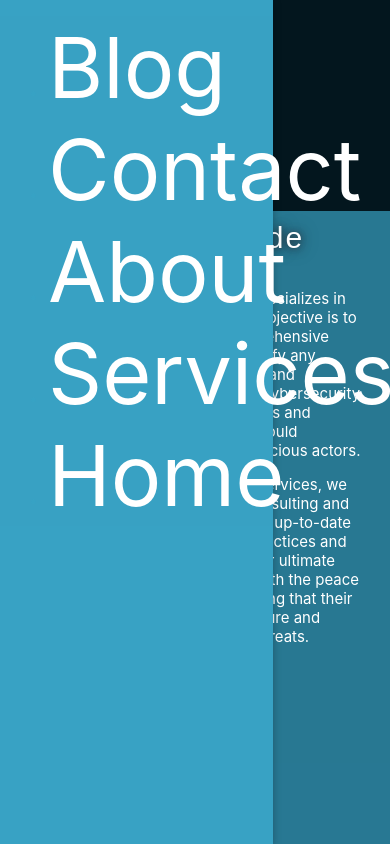
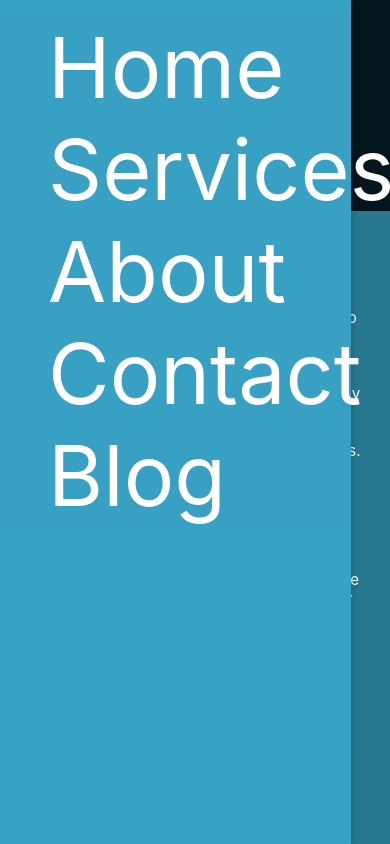
Before and after one commit to Lagawaga/PORTSPK, a React (Create React App) app: page /Services in a window 390 px wide. Both pictures are taken after a click on the button 34 px from the left and 74 px from the top of the page. Shown: the top 844 px of the page. Built offline with nearby package versions, Linux system fonts and the light colour scheme; a web font is replaced by a local one.

Commit message:
fixed width of side panel and order of list in side panel

```diff
--- a/src/Pages/Navigation/Layout.js
+++ b/src/Pages/Navigation/Layout.js
@@ -19,19 +19,19 @@ function Layout() {
           <div className="main-navigation__drawer-nav">
             <ul className="nav-links">
               <li>
-                <Link to="/Blog">Blog</Link>
+                <Link to="/">Home</Link>
+              </li>
+              <li>
+                <Link to="/Services">Services</Link>
+              </li>
+              <li>
+                <Link to="/About">About</Link>
               </li>
               <li>
                 <Link to="/Contact">Contact</Link>
               </li>
               <li>
-                <Link to="/About">About</Link>
-              </li>
-              <li>
-                <Link to="/Services">Services</Link>
-              </li>
-              <li>
-                <Link to="/">Home</Link>
+                <Link to="/Blog">Blog</Link>
               </li>
             </ul>
           </div>
--- a/src/Pages/Navigation/SideDrawer.css
+++ b/src/Pages/Navigation/SideDrawer.css
@@ -10,7 +10,7 @@
     top: 0;
     z-index: 100;
     height: 100vh;
-    width: 70%;
+    width: 90vw;
     background: rgb(56, 162, 196, 1);
     box-shadow: 0 2px 8px rgba(0, 0, 0, 0.26);
   }
```
